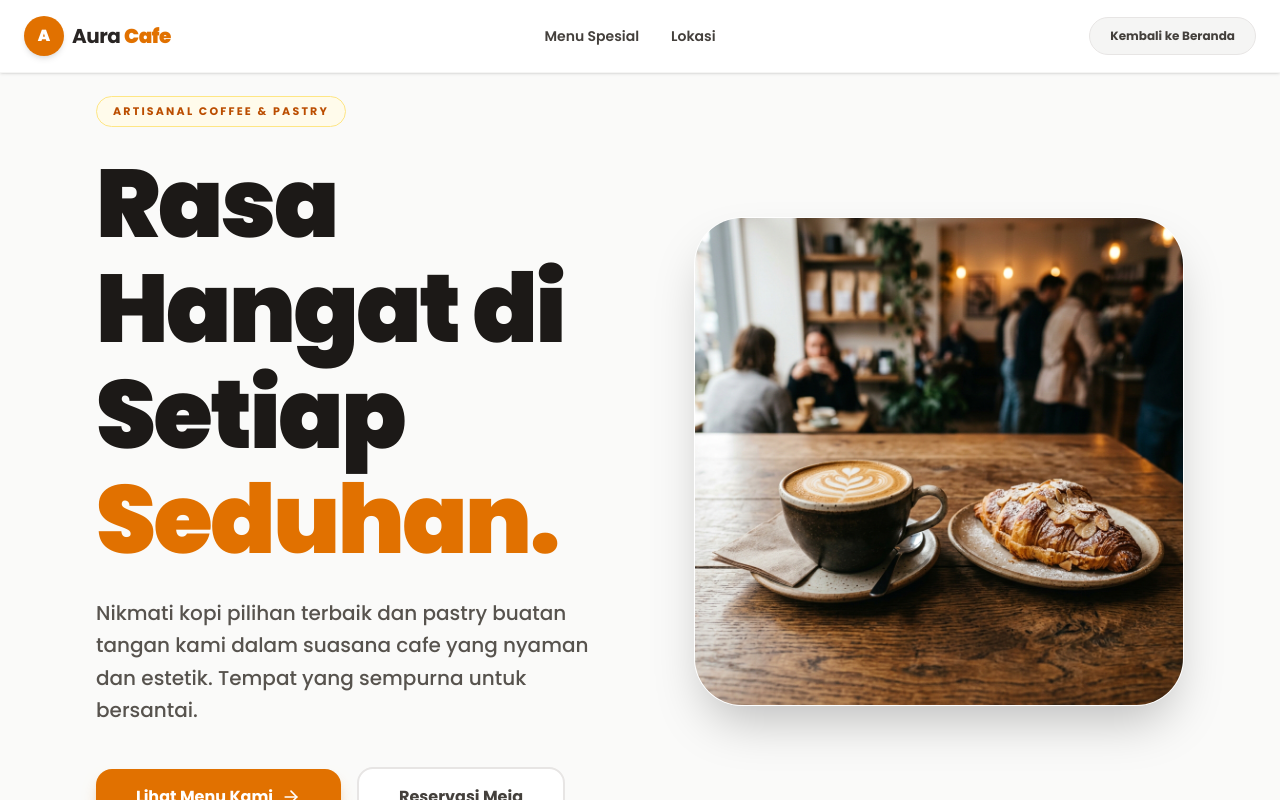
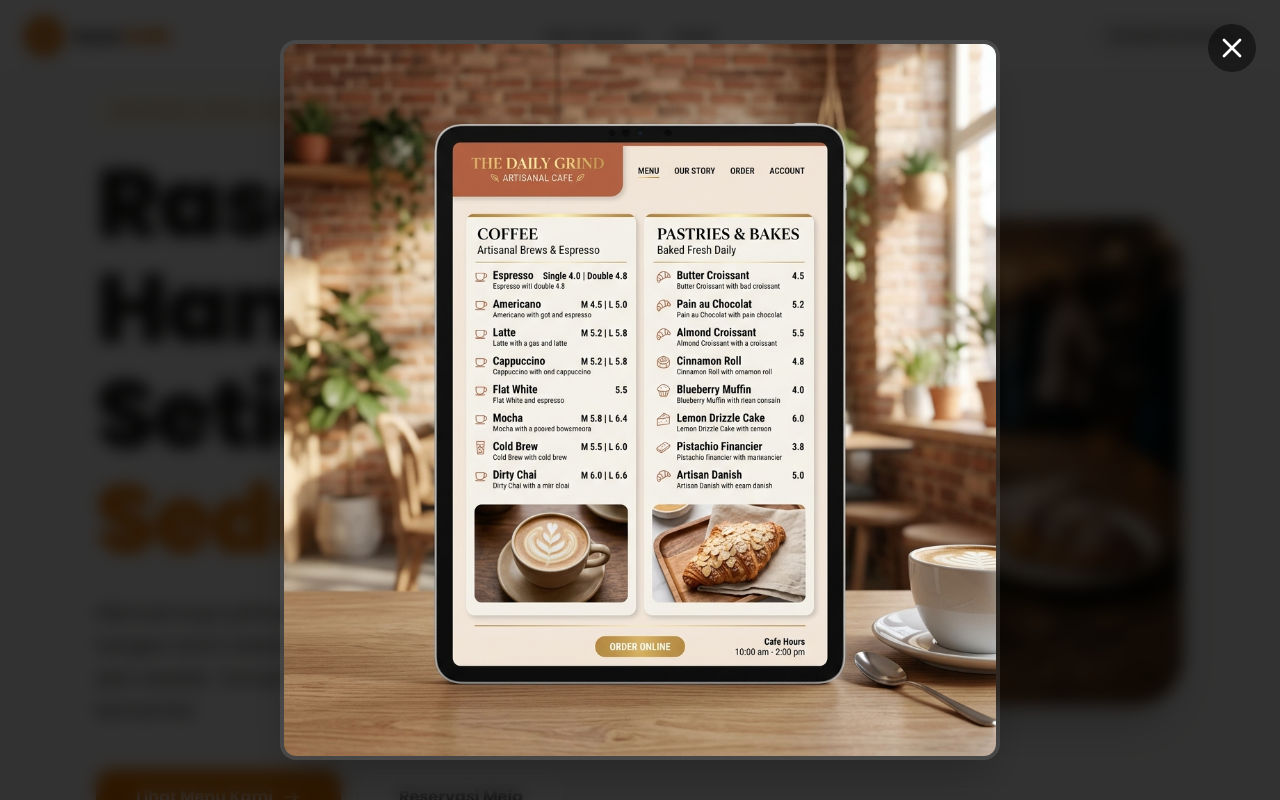
Before and after one commit to imanyunar/start, a React (Vite) app: page /business-profile in a window 1280 px wide. Both pictures are taken after a click on the button "Lihat Menu Kami". Shown: the top 800 px of the page. Built offline with nearby package versions, Linux system fonts and the light colour scheme.

Commit message:
feat: add image modal for mockups on button click

```diff
--- a/src/pages/BusinessProfilePage.tsx
+++ b/src/pages/BusinessProfilePage.tsx
@@ -1,12 +1,23 @@
-import { motion } from 'framer-motion';
-import { ArrowRight, Coffee, Utensils, Cake, MapPin, Phone } from 'lucide-react';
+import { useState } from 'react';
+import { motion, AnimatePresence } from 'framer-motion';
+import { ArrowRight, Coffee, Utensils, Cake, MapPin, Phone, X } from 'lucide-react';
 import { Link } from 'react-router-dom';
 
 const BusinessProfilePage = () => {
+  const [activeMockup, setActiveMockup] = useState<string | null>(null);
+
+  const openMockup = (imageSrc: string) => {
+    setActiveMockup(imageSrc);
+  };
+
+  const closeMockup = () => {
+    setActiveMockup(null);
+  };
+
   return (
-    <div className="min-h-screen bg-[#FAFAF9] text-[#1C1917] selection:bg-amber-500/30 font-poppins">
+    <div className="min-h-screen bg-[#FAFAF9] text-[#1C1917] selection:bg-amber-500/30 font-poppins relative">
       {/* Navigation */}
-      <nav className="fixed top-0 z-50 w-full bg-white/90 backdrop-blur-md shadow-sm border-b border-[#F5F5F4]">
+      <nav className="fixed top-0 z-40 w-full bg-white/90 backdrop-blur-md shadow-sm border-b border-[#F5F5F4]">
         <div className="mx-auto flex max-w-7xl items-center justify-between px-6 py-4">
           <div className="flex items-center gap-2">
             <div className="h-10 w-10 rounded-full bg-amber-600 flex items-center justify-center font-black text-white shadow-md">A</div>
@@ -57,10 +68,10 @@ const BusinessProfilePage = () => {
             transition={{ delay: 0.3 }}
             className="flex flex-col sm:flex-row w-full sm:w-auto items-center gap-4"
           >
-            <button className="w-full sm:w-auto flex items-center justify-center gap-2 rounded-2xl bg-amber-600 px-10 py-4 text-base font-bold text-white shadow-lg shadow-amber-600/30 hover:opacity-90 active:scale-[0.98] transition-all">
+            <button onClick={() => openMockup('/menu_mockup.png')} className="w-full sm:w-auto flex items-center justify-center gap-2 rounded-2xl bg-amber-600 px-10 py-4 text-base font-bold text-white shadow-lg shadow-amber-600/30 hover:opacity-90 active:scale-[0.98] transition-all cursor-pointer">
               Lihat Menu Kami <ArrowRight size={20} />
             </button>
-            <button className="w-full sm:w-auto flex items-center justify-center gap-2 rounded-2xl border-2 border-[#E7E5E4] bg-white px-10 py-4 text-base font-bold text-[#44403C] hover:border-amber-300 hover:bg-amber-50 transition-all">
+            <button onClick={() => openMockup('/fnb_mockup.png')} className="w-full sm:w-auto flex items-center justify-center gap-2 rounded-2xl border-2 border-[#E7E5E4] bg-white px-10 py-4 text-base font-bold text-[#44403C] hover:border-amber-300 hover:bg-amber-50 transition-all cursor-pointer">
               Reservasi Meja
             </button>
           </motion.div>
@@ -113,7 +124,8 @@ const BusinessProfilePage = () => {
               <motion.div
                 key={i}
                 whileHover={{ y: -5 }}
-                className="rounded-[2rem] border border-[#F5F5F4] bg-[#FAFAF9] p-8 hover:shadow-xl hover:shadow-amber-900/5 transition-all cursor-default"
+                onClick={() => openMockup('/menu_mockup.png')}
+                className="rounded-[2rem] border border-[#F5F5F4] bg-[#FAFAF9] p-8 hover:shadow-xl hover:shadow-amber-900/5 transition-all cursor-pointer"
               >
                 <div className={`mb-6 flex h-16 w-16 items-center justify-center rounded-2xl ${service.color}`}>
                   <service.icon size={32} />
@@ -135,10 +147,10 @@ const BusinessProfilePage = () => {
               Buka setiap hari mulai pukul 07.00 - 22.00. Kami siap menyambut Anda dengan senyuman dan aroma kopi terbaik.
             </p>
             <div className="flex flex-col sm:flex-row gap-4 w-full sm:w-auto">
-              <button className="w-full sm:w-auto flex items-center justify-center gap-2 rounded-xl bg-white px-8 py-4 text-base font-bold text-amber-700 hover:scale-[1.02] active:scale-[0.98] transition-all shadow-md">
+              <button onClick={() => openMockup('/fnb_mockup.png')} className="w-full sm:w-auto flex items-center justify-center gap-2 rounded-xl bg-white px-8 py-4 text-base font-bold text-amber-700 hover:scale-[1.02] active:scale-[0.98] transition-all shadow-md cursor-pointer">
                 <MapPin size={20} /> Lihat di Maps
               </button>
-              <button className="w-full sm:w-auto flex items-center justify-center gap-2 rounded-xl border border-amber-400 bg-amber-700 px-8 py-4 text-base font-bold text-white hover:bg-amber-800 active:scale-[0.98] transition-all">
+              <button onClick={() => openMockup('/fnb_mockup.png')} className="w-full sm:w-auto flex items-center justify-center gap-2 rounded-xl border border-amber-400 bg-amber-700 px-8 py-4 text-base font-bold text-white hover:bg-amber-800 active:scale-[0.98] transition-all cursor-pointer">
                 <Phone size={20} /> Hubungi Kami
               </button>
             </div>
@@ -155,6 +167,35 @@ const BusinessProfilePage = () => {
         </div>
         <p className="text-sm font-semibold text-[#78716C]">© 2026 Aura Cafe. Template F&B Business Profile.</p>
       </footer>
+
+      {/* Image Modal Overlay */}
+      <AnimatePresence>
+        {activeMockup && (
+          <motion.div
+            initial={{ opacity: 0 }}
+            animate={{ opacity: 1 }}
+            exit={{ opacity: 0 }}
+            onClick={closeMockup}
+            className="fixed inset-0 z-50 flex items-center justify-center bg-black/80 p-6 backdrop-blur-sm"
+          >
+            <button
+              onClick={closeMockup}
+              className="absolute top-6 right-6 text-white hover:text-amber-400 transition-colors bg-black/50 p-2 rounded-full"
+            >
+              <X size={32} />
+            </button>
+            <motion.img
+              initial={{ scale: 0.9, opacity: 0 }}
+              animate={{ scale: 1, opacity: 1 }}
+              exit={{ scale: 0.9, opacity: 0 }}
+              src={activeMockup}
+              alt="Mockup Preview"
+              className="max-h-[90vh] max-w-full rounded-2xl shadow-2xl object-contain border-4 border-white/10"
+              onClick={(e) => e.stopPropagation()} // Prevent closing when clicking the image itself
+            />
+          </motion.div>
+        )}
+      </AnimatePresence>
     </div>
   );
 };
```
Also changed, not shown: public/menu_mockup.png (added).
